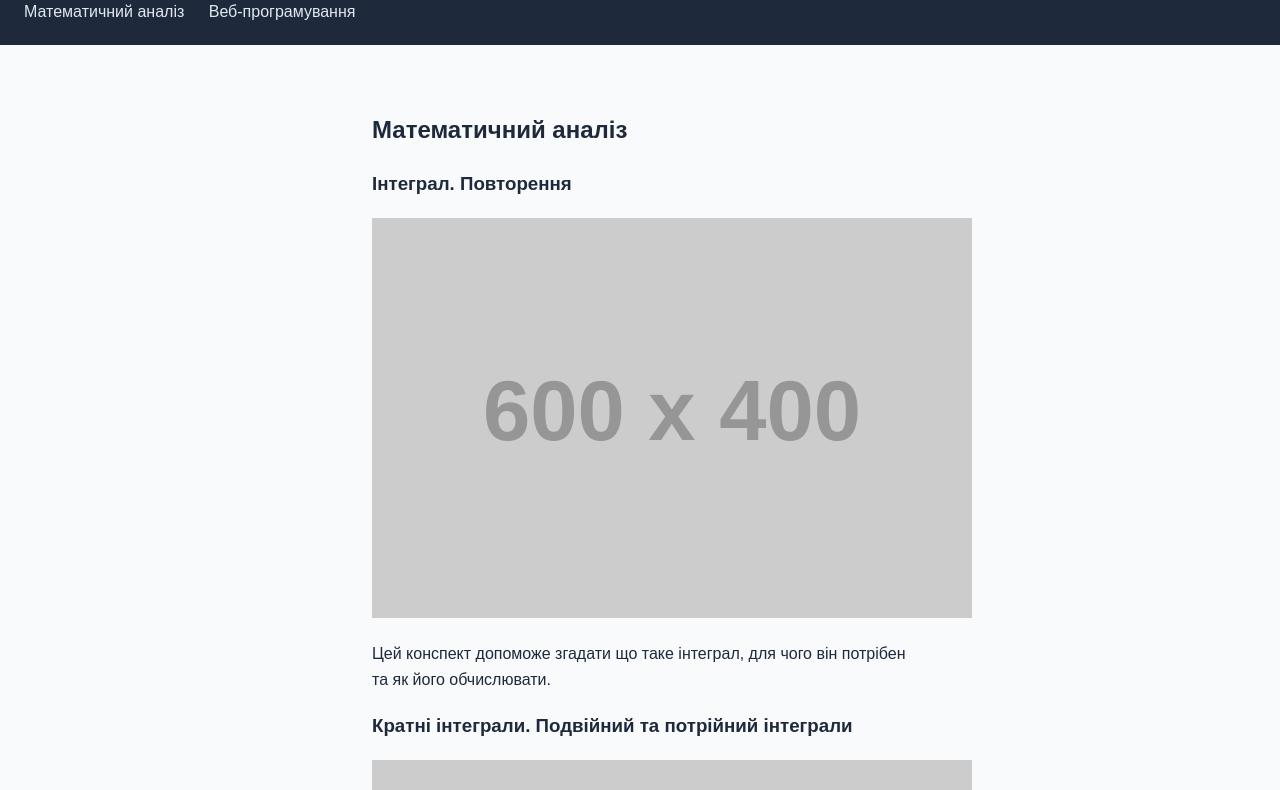
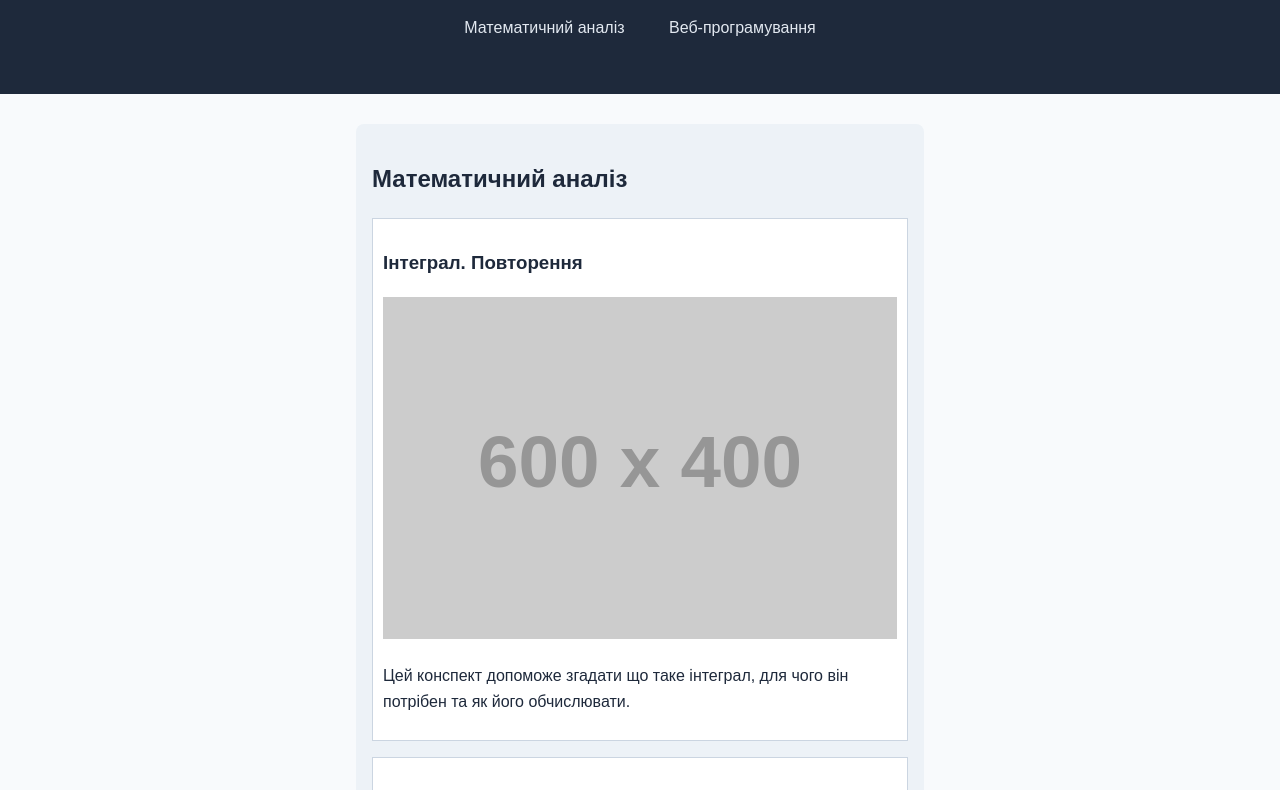
Before and after one commit to Illya-1/study-notes-organizer, a plain HTML site: page index.html in a window 1280 px wide. Shown: the part 103-893 px from the top of the page. Drawn offline with Linux system fonts and the light colour scheme; placeholder pictures from the web are drawn by us.

Commit message:
Fix section background and spacing, refine card styles

```diff
--- a/css/style.css
+++ b/css/style.css
@@ -1,5 +1,10 @@
 *, *::before, *::after{
     box-sizing: border-box;
+}
+
+img {
+    max-width: 100%;
+    height: auto;
 }
 
 body{
@@ -11,10 +16,12 @@ body{
     background-color: #F8FAFC;
 }
 
+
 header{
     background-color: #1E293B;
     color:#FFFFFF;
     padding: 20px 24px;
+    text-align: center;
 }
 
 header h1{
@@ -25,32 +32,37 @@ header h1{
 header nav a{
     color: #E2E8F0;
     text-decoration: none;
-    margin-right: 20px;
+    margin: 4px 20px;
+    display: inline-block;
 }
 
 header nav a:hover{
     color: #FFFFFF;
 }
 
-main{
+.container{
     max-width: 600px;
     margin: 30px auto;
     padding: 0px 16px;
 }
 
-main section{
+
+.subject{
+    margin-bottom: 24px;
     padding: 16px;
+
+    background-color: #EDF2F7;
+
+    border-radius: 8px;
 }
 
 .card{
+    margin-bottom: 16px;
     padding: 10px;
-    border: 1px solid black;
-    margin-bottom: 16px;
-}
 
-.card img {
-  max-width: 100%;
-  height: auto;
+    background-color: #FFFFFF;
+
+    border: 1px solid #CBD5E1;
 }
 
 aside {
--- a/index.html
+++ b/index.html
@@ -8,18 +8,21 @@
 </head>
 <body>
     <header>
+        <div class="container">
             <h1>«Органайзер конспектів»</h1>
             <nav>
                 <a href="#calculus">Математичний аналіз</a>
                 <a href="#web-dev">Веб-програмування</a>
             </nav>
+        </div>
     </header>
 
+    <div class="container">
         <main>
-        <section id="calculus">
+            <section id="calculus" class="subject">
                 <h2>Математичний аналіз</h2>
 
-            <article>
+                <article class="card">
                     <h3>Інтеграл. Повторення</h3>
                     <img src="https://placehold.co/600x400" alt="Зображення інтеграла та графіка де застосовується інтеграл">
                     <p>
@@ -27,7 +30,7 @@
                     </p>
                 </article>
 
-            <article>
+                <article class="card">
                     <h3>Кратні інтеграли. Подвійний та потрійний інтеграли</h3>
                     <img src="https://placehold.co/600x400" alt="зображення кратних інтегралів та графіків на яких їх можна застосувати">
                     <p>
@@ -37,17 +40,17 @@
 
             </section>
 
-        <section id="web-dev">
+            <section id="web-dev" class="subject">
                 <h2>Веб-програмування</h2>
 
-            <article>
+                <article class="card">
                     <h3>Flexbox</h3>
                     <p>
                         В цьому конспекті ми розберемо що таке Flexbox та як його використовувати
                     </p>
                 </article>
 
-            <article>
+                <article class="card">
                     <h3>Grid та його використання</h3>
                     <img src="https://placehold.co/600x400" alt="Зображення grid лейаута">
                     <p>
@@ -65,6 +68,9 @@
                 <p>CSS Grid Layout — це двовимірна система сіток...</p>
             </article>
         </aside>
+    </div>
+
+
 
     <footer>
         <p>
```
Lines whose indentation alone changed are shown as unchanged.
